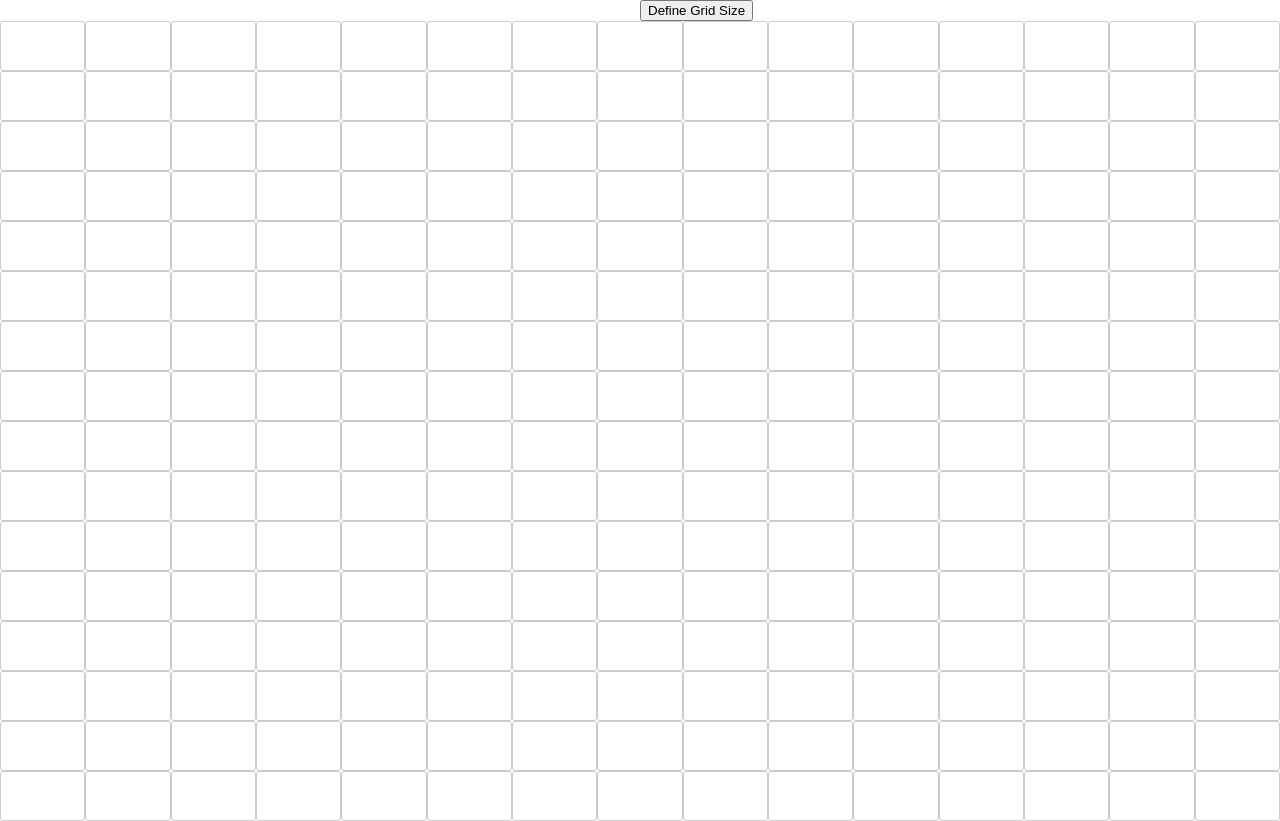
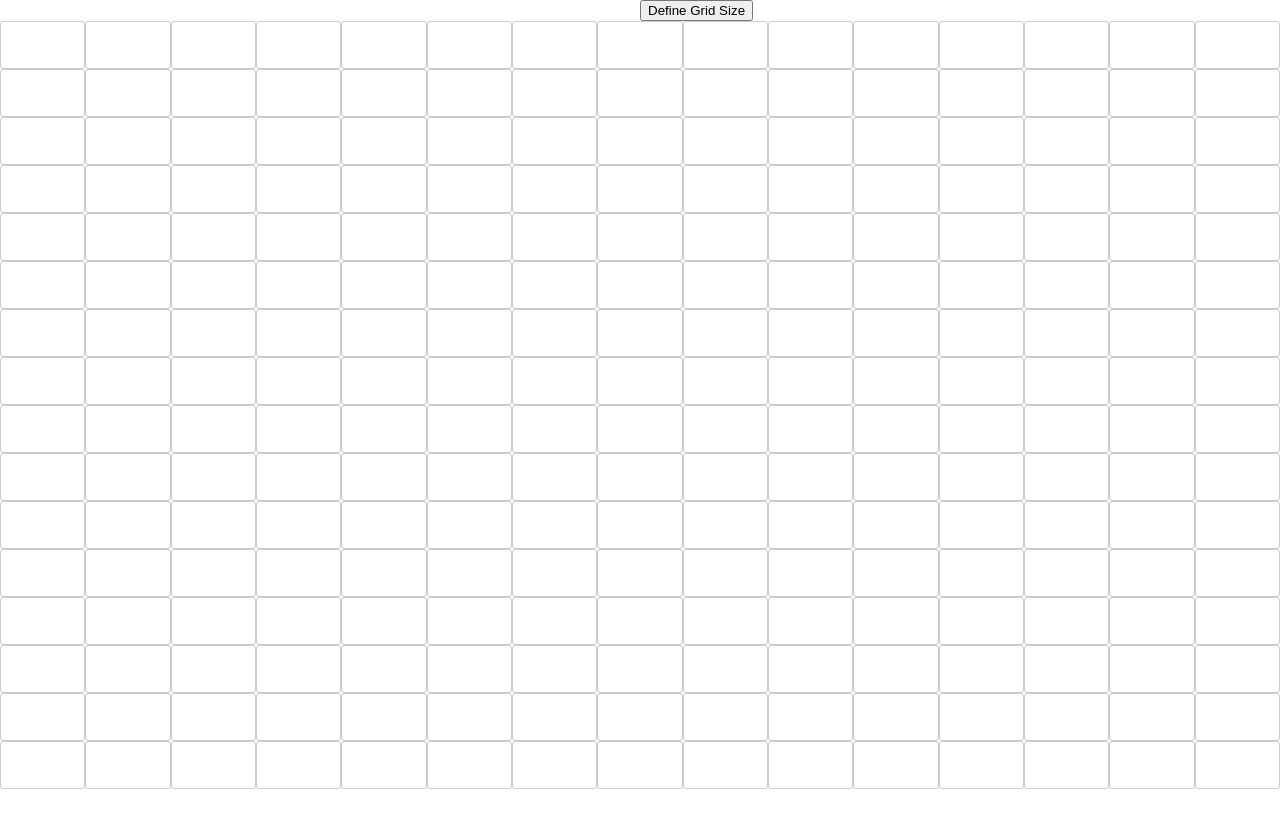
Before and after one commit to haunteringj/etch-a-sketch, a plain HTML site: page index.html in a window 1280 px wide. After the commit the page ends 800 px from the top, so only its background shows below. Drawn offline with Linux system fonts and the light colour scheme.

Commit message:
added specific value for vh. Is dynamic and is good enough

```diff
--- a/style.css
+++ b/style.css
@@ -2,6 +2,8 @@
 
 body {
     margin: auto;
+    width: 100%;
+    height: 100%;
     font-family: Verdana, Geneva, Tahoma, sans-serif;
 }
 
@@ -9,7 +11,7 @@ body {
 
 .grid-container {
     display: flex;
-    height: 100vh; /* This will make it span the full height of the viewport */
+    height: 96vh; /* This will make it span the full height of the viewport */
 }
 
 .grid-container .col {
```
